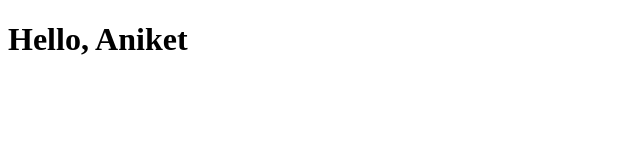
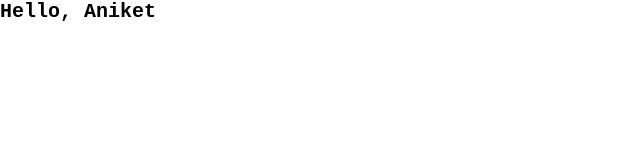
Before and after one commit to aniketDev/my-portfolio, a website: page index.html in a window 1280 px wide. Shown: the whole page, without its empty margins (0-640 px from the left). Drawn offline with Linux system fonts and the light colour scheme.

Commit message:
sass setup with node

```diff
--- /dev/null
+++ b/assets/sass/main.scss
@@ -0,0 +1,15 @@
+*,
+*::after,
+*::before {
+    margin: 0;
+    padding: 0;
+    box-sizing: inherit;
+}
+
+html {
+    font-size: 62.5%;
+}
+
+body {
+    font-family: 'Courier New', Courier, monospace;
+}
--- a/index.html
+++ b/index.html
@@ -1,12 +1,18 @@
 <!DOCTYPE html>
 <html lang="en">
+
 <head>
     <meta charset="UTF-8">
     <meta name="viewport" content="width=device-width, initial-scale=1.0">
     <meta http-equiv="X-UA-Compatible" content="ie=edge">
-    <title>Document</title>
+
+    <link rel="stylesheet" href="/assets/css/style.css">
+    <link rel="shortcut icon" type="image/x-icon" href="assets/images/favicon.ico">
+    <title>My Portfolio</title>
 </head>
+
 <body>
     <h1>Hello, Aniket</h1>
 </body>
+
 </html>
```
Also changed, not shown: package.json (+6 -2 lines), assets/css/style.css (added), assets/images/favicon.ico (added), 2 other files.
